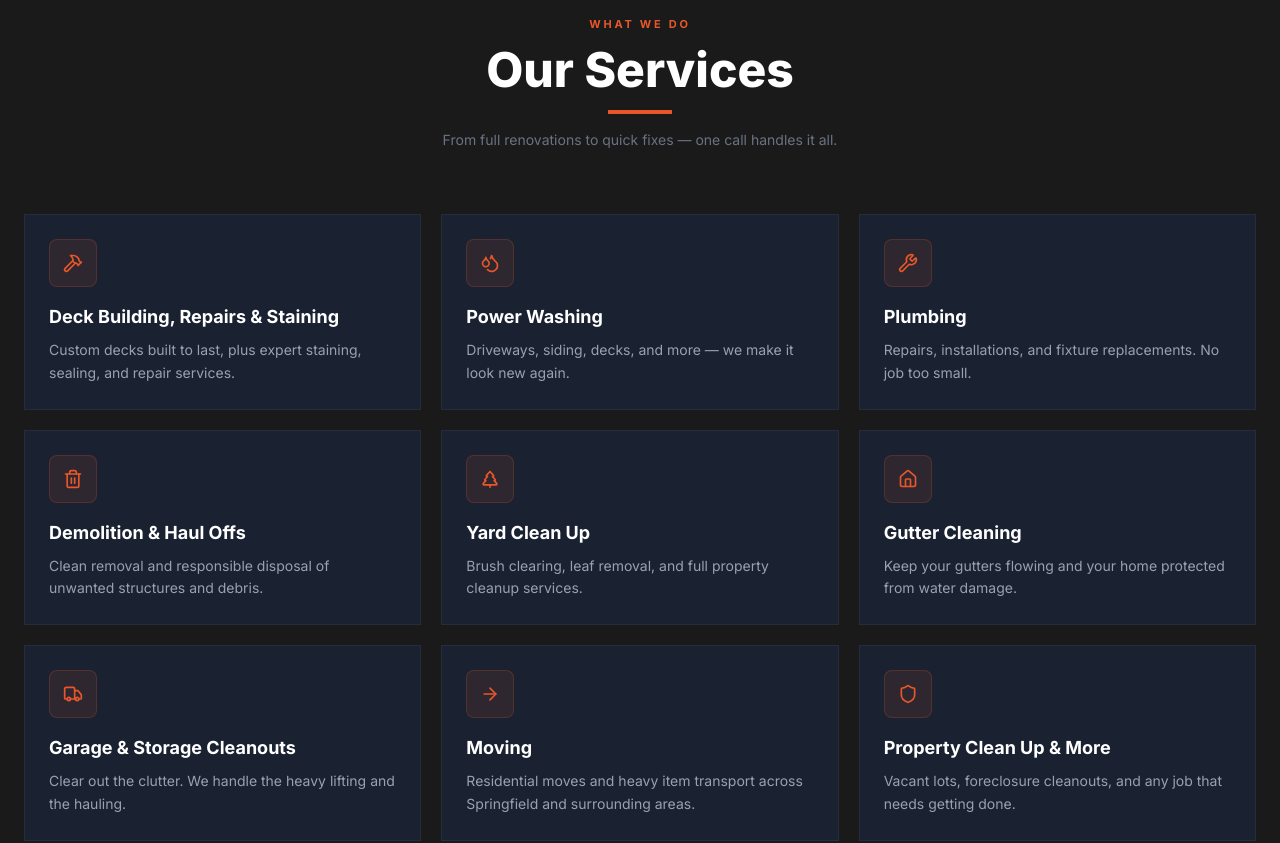
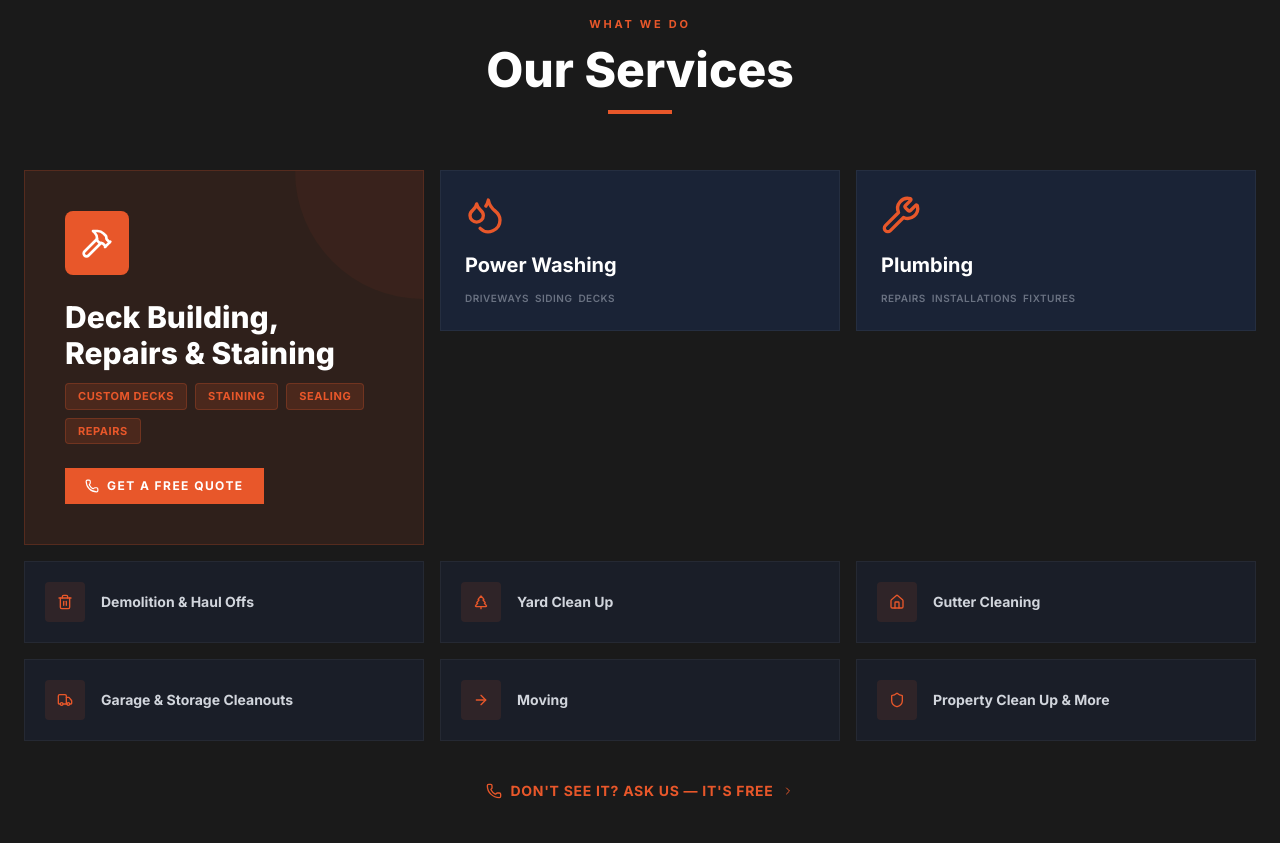
Before and after one commit to oshayl/pruitts-home-improvements, a Next.js app: page / in a window 1280 px wide. Shown: the part 940-1783 px from the top of the page. Built offline with nearby package versions, Linux system fonts and the light colour scheme; a web font is replaced by a local one.

Commit message:
pass 1: services section redesigned — bento grid, featured deck card, stripped copy, tag pills, compact secondary services

```diff
--- a/src/app/page.tsx
+++ b/src/app/page.tsx
@@ -9,16 +9,24 @@ import {
 } from 'lucide-react';
 import Marquee from '@/components/Marquee';
 
-const SERVICES = [
-  { icon: Hammer, title: 'Deck Building, Repairs & Staining', desc: 'Custom decks built to last, plus expert staining, sealing, and repair services.', accent: true },
-  { icon: Droplets, title: 'Power Washing', desc: 'Driveways, siding, decks, and more — we make it look new again.' },
-  { icon: Wrench, title: 'Plumbing', desc: 'Repairs, installations, and fixture replacements. No job too small.' },
-  { icon: Trash2, title: 'Demolition & Haul Offs', desc: 'Clean removal and responsible disposal of unwanted structures and debris.' },
-  { icon: TreePine, title: 'Yard Clean Up', desc: 'Brush clearing, leaf removal, and full property cleanup services.' },
-  { icon: Home, title: 'Gutter Cleaning', desc: 'Keep your gutters flowing and your home protected from water damage.' },
-  { icon: Truck, title: 'Garage & Storage Cleanouts', desc: 'Clear out the clutter. We handle the heavy lifting and the hauling.' },
-  { icon: ArrowRight, title: 'Moving', desc: 'Residential moves and heavy item transport across Springfield and surrounding areas.' },
-  { icon: Shield, title: 'Property Clean Up & More', desc: 'Vacant lots, foreclosure cleanouts, and any job that needs getting done.' },
+const FEATURED_SERVICE = {
+  icon: Hammer,
+  title: 'Deck Building, Repairs & Staining',
+  tags: ['Custom Decks', 'Staining', 'Sealing', 'Repairs'],
+};
+
+const PRIMARY_SERVICES = [
+  { icon: Droplets, title: 'Power Washing', tags: ['Driveways', 'Siding', 'Decks'] },
+  { icon: Wrench, title: 'Plumbing', tags: ['Repairs', 'Installations', 'Fixtures'] },
+];
+
+const OTHER_SERVICES = [
+  { icon: Trash2, title: 'Demolition & Haul Offs' },
+  { icon: TreePine, title: 'Yard Clean Up' },
+  { icon: Home, title: 'Gutter Cleaning' },
+  { icon: Truck, title: 'Garage & Storage Cleanouts' },
+  { icon: ArrowRight, title: 'Moving' },
+  { icon: Shield, title: 'Property Clean Up & More' },
 ];
 
 const TRUST_ITEMS = [
@@ -116,27 +124,65 @@ export default function PruittsHome() {
       <section id="services" className="py-24 px-6 bg-charcoal">
         <div className="max-w-7xl mx-auto">
           <Reveal>
-            <div className="text-center mb-16">
+            <div className="text-center mb-14">
               <span className="text-[11px] tracking-[0.25em] text-accent uppercase font-bold">What We Do</span>
               <h2 className="text-4xl md:text-5xl font-extrabold mt-3">Our Services</h2>
               <div className="w-16 h-1 bg-accent mx-auto mt-4" />
-              <p className="text-gray-500 text-sm mt-4 max-w-xl mx-auto">From full renovations to quick fixes &mdash; one call handles it all.</p>
             </div>
           </Reveal>
 
-          <div className="grid sm:grid-cols-2 lg:grid-cols-3 gap-5 stagger">
-            {SERVICES.map((svc, i) => {
+          {/* Bento Grid */}
+          <div className="grid md:grid-cols-2 lg:grid-cols-3 gap-4">
+            {/* ── Featured: Deck Building ── */}
+            <Reveal delay={0}>
+              <div className="group md:col-span-2 lg:col-span-2 md:row-span-2 bg-accent/10 border border-accent/20 p-8 md:p-10 hover:border-accent/40 transition-all duration-300 relative overflow-hidden">
+                <div className="absolute top-0 right-0 w-32 h-32 bg-accent/5 rounded-bl-full" />
+                <div className="relative z-10">
+                  <div className="w-16 h-16 bg-accent rounded-lg flex items-center justify-center mb-6 group-hover:scale-105 transition-transform">
+                    <FEATURED_SERVICE.icon className="w-8 h-8 text-white" />
+                  </div>
+                  <h3 className="text-2xl md:text-3xl font-extrabold text-white mb-3">{FEATURED_SERVICE.title}</h3>
+                  <div className="flex flex-wrap gap-2 mb-6">
+                    {FEATURED_SERVICE.tags.map((tag) => (
+                      <span key={tag} className="px-3 py-1 bg-accent/15 border border-accent/25 text-accent text-[11px] tracking-wider uppercase font-bold rounded-sm">{tag}</span>
+                    ))}
+                  </div>
+                  <a href="tel:+14178182104" className="inline-flex items-center gap-2 px-5 py-2.5 bg-accent text-white text-xs font-bold tracking-[0.12em] uppercase hover:bg-accent-light transition-all">
+                    <Phone className="w-3.5 h-3.5" />Get a Free Quote
+                  </a>
+                </div>
+              </div>
+            </Reveal>
+
+            {/* ── Primary Services ── */}
+            {PRIMARY_SERVICES.map((svc, i) => {
               const Icon = svc.icon;
               return (
-                <Reveal key={svc.title} delay={i * 80}>
-                  <div className="group relative bg-navy/50 border border-white/5 p-6 hover:border-accent/40 hover:bg-navy/80 transition-all duration-300 overflow-hidden">
-                    {/* Hover accent bar */}
-                    <div className="absolute left-0 top-0 bottom-0 w-0 group-hover:w-1 bg-accent transition-all duration-300" />
-                    <div className="w-12 h-12 bg-accent/10 border border-accent/20 rounded-lg flex items-center justify-center mb-4 group-hover:bg-accent/20 transition-colors">
-                      <Icon className="w-5 h-5 text-accent group-hover:scale-110 transition-transform" />
+                <Reveal key={svc.title} delay={100 + i * 80}>
+                  <div className="group bg-navy/60 border border-white/5 p-6 hover:border-accent/30 transition-all duration-300 relative overflow-hidden">
+                    <div className="absolute top-0 left-0 w-0 group-hover:w-full h-0.5 bg-accent transition-all duration-500" />
+                    <Icon className="w-10 h-10 text-accent mb-4 group-hover:scale-110 transition-transform" />
+                    <h3 className="text-xl font-bold text-white mb-3">{svc.title}</h3>
+                    <div className="flex flex-wrap gap-1.5">
+                      {svc.tags.map((tag) => (
+                        <span key={tag} className="text-[10px] tracking-wider text-gray-500 uppercase font-semibold">{tag}</span>
+                      ))}
                     </div>
-                    <h3 className="text-lg font-bold text-white mb-2 group-hover:text-accent transition-colors">{svc.title}</h3>
-                    <p className="text-sm text-gray-400 leading-relaxed">{svc.desc}</p>
+                  </div>
+                </Reveal>
+              );
+            })}
+
+            {/* ── Other Services ── */}
+            {OTHER_SERVICES.map((svc, i) => {
+              const Icon = svc.icon;
+              return (
+                <Reveal key={svc.title} delay={300 + i * 60}>
+                  <div className="group bg-navy/30 border border-white/5 p-5 hover:border-accent/25 hover:bg-navy/50 transition-all duration-300 flex items-center gap-4">
+                    <div className="w-10 h-10 bg-accent/10 rounded flex items-center justify-center shrink-0 group-hover:bg-accent/15 transition-colors">
+                      <Icon className="w-4 h-4 text-accent" />
+                    </div>
+                    <span className="text-sm font-bold text-gray-300 group-hover:text-white transition-colors">{svc.title}</span>
                   </div>
                 </Reveal>
               );
@@ -144,10 +190,10 @@ export default function PruittsHome() {
           </div>
 
           <Reveal delay={400}>
-            <div className="text-center mt-14">
-              <p className="text-gray-500 text-sm mb-4">Don&apos;t see what you need? We probably do it anyway.</p>
-              <a href="tel:+14178182104" className="inline-flex items-center gap-2 px-6 py-3 bg-accent text-white text-sm font-bold tracking-[0.12em] uppercase hover:bg-accent-light transition-all hover:shadow-lg hover:shadow-accent/20">
-                <Phone className="w-4 h-4" />Ask Us &mdash; It&apos;s Free
+            <div className="text-center mt-10">
+              <a href="tel:+14178182104" className="inline-flex items-center gap-2 text-accent text-sm font-bold tracking-wider uppercase hover:text-accent-light transition-colors group">
+                <Phone className="w-4 h-4" />Don&apos;t see it? Ask us &mdash; it&apos;s free
+                <ChevronRight className="w-3 h-3 group-hover:translate-x-1 transition-transform" />
               </a>
             </div>
           </Reveal>
```
